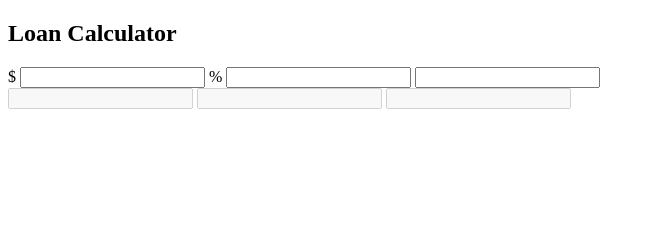
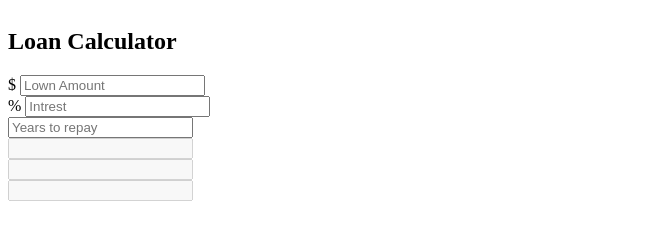
Before and after one commit to fahad5359/lown-calculator-and-outher-project, a plain HTML site: page 2-indix.html in a window 1280 px wide. Shown: the whole page, without its empty margins (0-655 px from the left). Drawn offline with Linux system fonts and the light colour scheme.

Commit message:
finall html look

```diff
--- a/2-indix.html
+++ b/2-indix.html
@@ -1,34 +1,49 @@
 <!DOCTYPE html>
 <html lang="en">
+
 <head>
   <meta charset="UTF-8">
   <meta http-equiv="X-UA-Compatible" content="IE=edge">
   <meta name="viewport" content="width=device-width, initial-scale=1.0">
-  <title>Document</title>
+  <link rel="stylesheet" href="/style.css">
+  <title>lown calculator</title>
 </head>
+
 <body>
 
   <div id="container">
     <div class="box">
       <h2>Loan Calculator </h2>
       <div id="upper">
+        <div id="amnt">
           <span id="span-style">$</span>
-        <input id="amount" type="number">
+          <input placeholder="Lown Amount" id="amount" type="number">
+        </div>
+        <div id="inst">
           <span id="span-style">%</span>
-        <input id="intrest" type="number">
-        <input type="text">
+          <input placeholder="Intrest" id="intrest" type="number">
+        </div>
+        <div id="yrs-tpay">
+          <input placeholder="Years to repay" type="number">
+        </div>
       </div>
 
+
         <div id="lower">
+          <div>
           <input id="mounth-p" type="number" disabled>
+          </div>
+          <div>
           <input id="total-p" type="number" disabled>
+        </div>
           <input id="total-i" type="number" disabled>
         </div>
 
-    </div>
+
     </div>
 
     <script src="/jav.js"></script>
 
 </body>
+
 </html>
--- a/style.css
+++ b/style.css
@@ -0,0 +1,4 @@
+.box{
+  display: flex;
+  flex-direction: column;
+}
```
Lines whose indentation alone changed are shown as unchanged.
